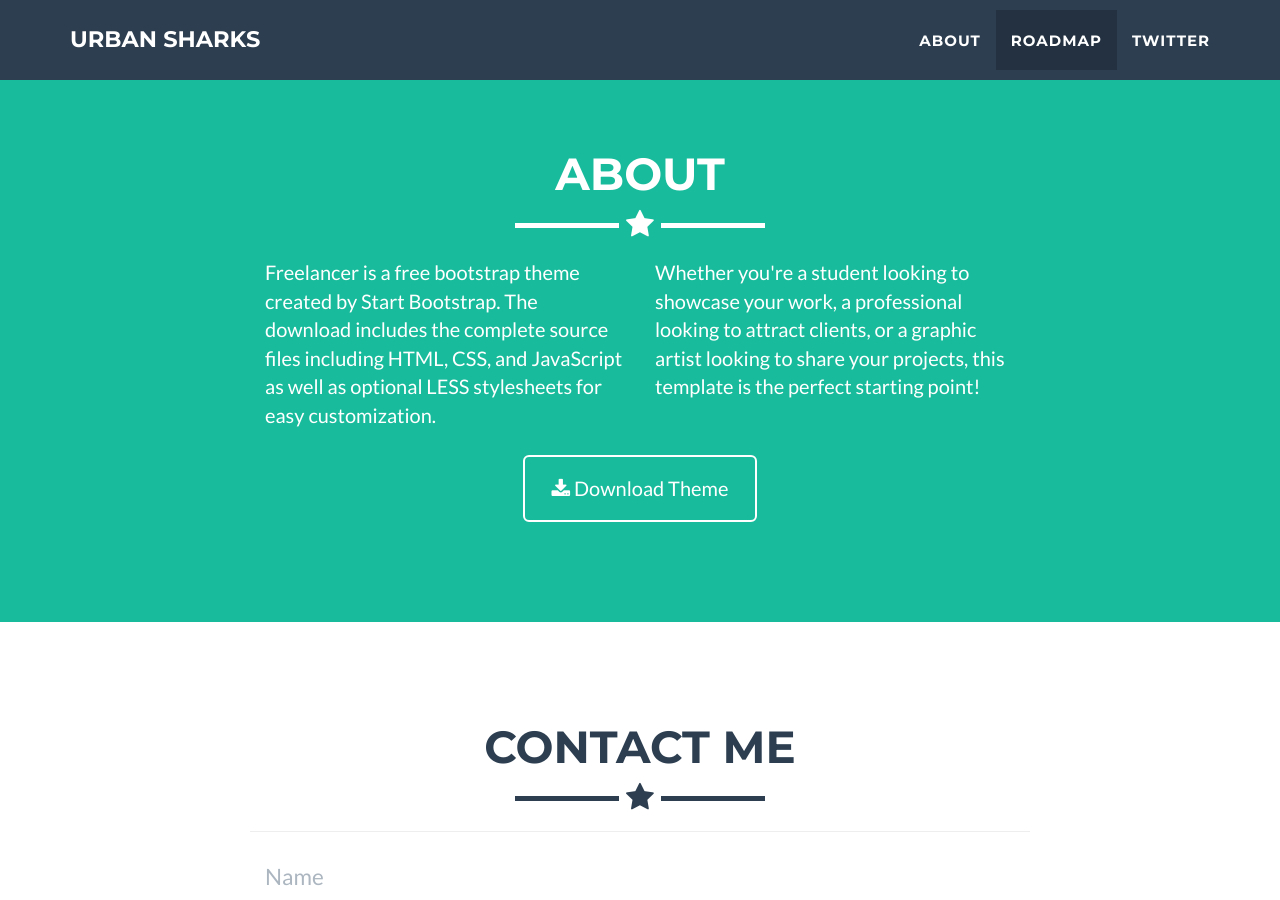
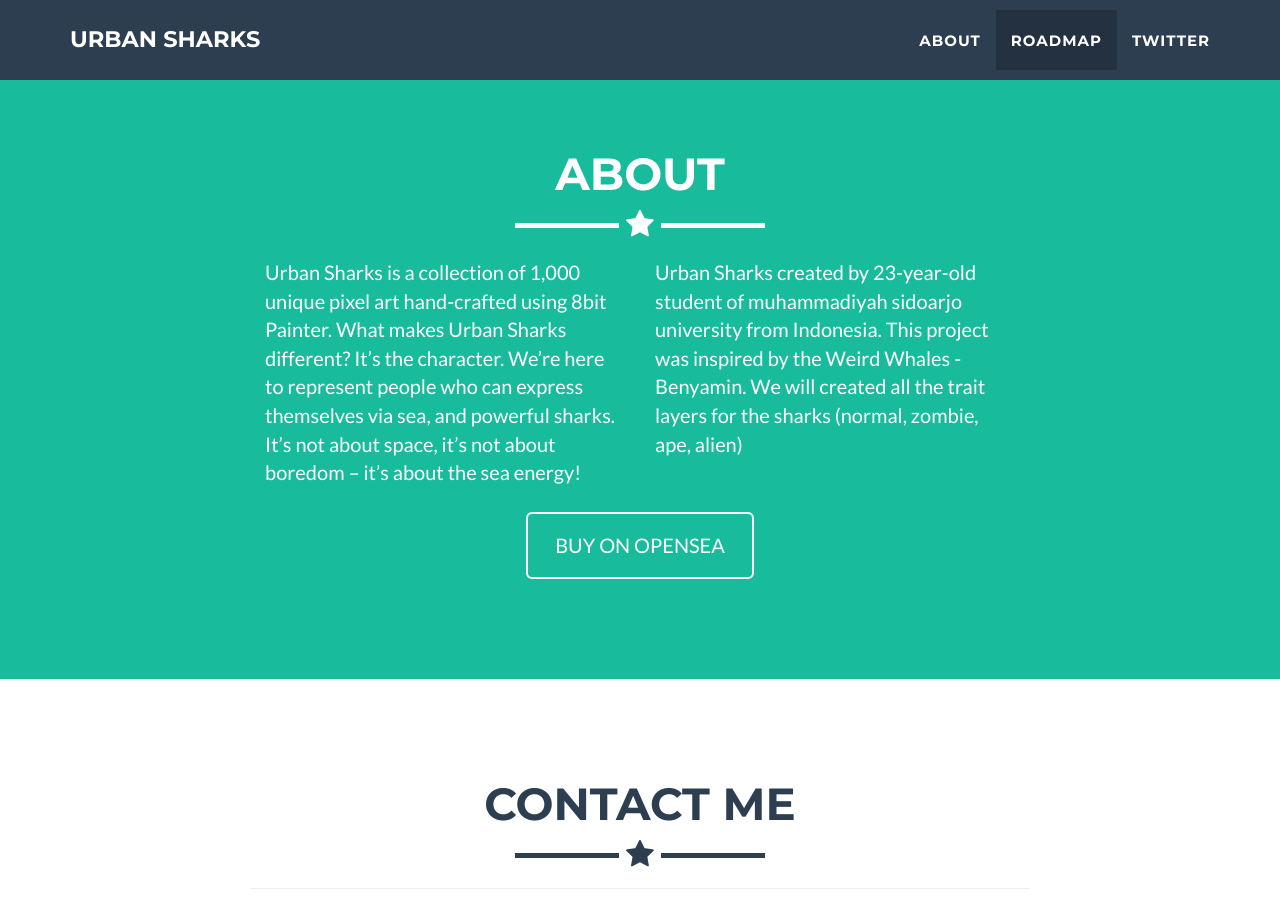
Before and after one commit to DYORBOY/urbansharks.github.io, a Jekyll site: the page built from _posts/2014-07-18-project-1.markdown, in a window 1280 px wide and 900 px high, scrolled down 2537 px. Built offline with Jekyll 4.4.1, drawn with Linux system fonts in a browser that asks for light colours.

Commit message:
Update about.html

```diff
--- a/_includes/about.html
+++ b/_includes/about.html
@@ -9,14 +9,14 @@
             </div>
             <div class="row">
                 <div class="col-lg-4 col-lg-offset-2">
-                    <p>Freelancer is a free bootstrap theme created by Start Bootstrap. The download includes the complete source files including HTML, CSS, and JavaScript as well as optional LESS stylesheets for easy customization.</p>
+                    <p>Urban Sharks is a collection of 1,000 unique pixel art hand-crafted using 8bit Painter. What makes Urban Sharks different? It’s the character. We’re here to represent people who can express themselves via sea, and powerful sharks. It’s not about space, it’s not about boredom – it’s about the sea energy!</p>
                 </div>
                 <div class="col-lg-4">
-                    <p>Whether you're a student looking to showcase your work, a professional looking to attract clients, or a graphic artist looking to share your projects, this template is the perfect starting point! </p>
+                    <p>Urban Sharks created by 23-year-old student of muhammadiyah sidoarjo university from Indonesia. This project was inspired by the Weird Whales - Benyamin. We will created all the trait layers for the sharks (normal, zombie, ape, alien)</p>
                 </div>
                 <div class="col-lg-8 col-lg-offset-2 text-center">
-                    <a href="https://github.com/jeromelachaud/freelancer-theme" class="btn btn-lg btn-outline">
-                        <i class="fa fa-download"></i> Download Theme
+                    <a href="https://opensea.io/collection/urbansharks" class="btn btn-lg btn-outline">
+                        BUY ON OPENSEA
                     </a>
                 </div>
             </div>
```
